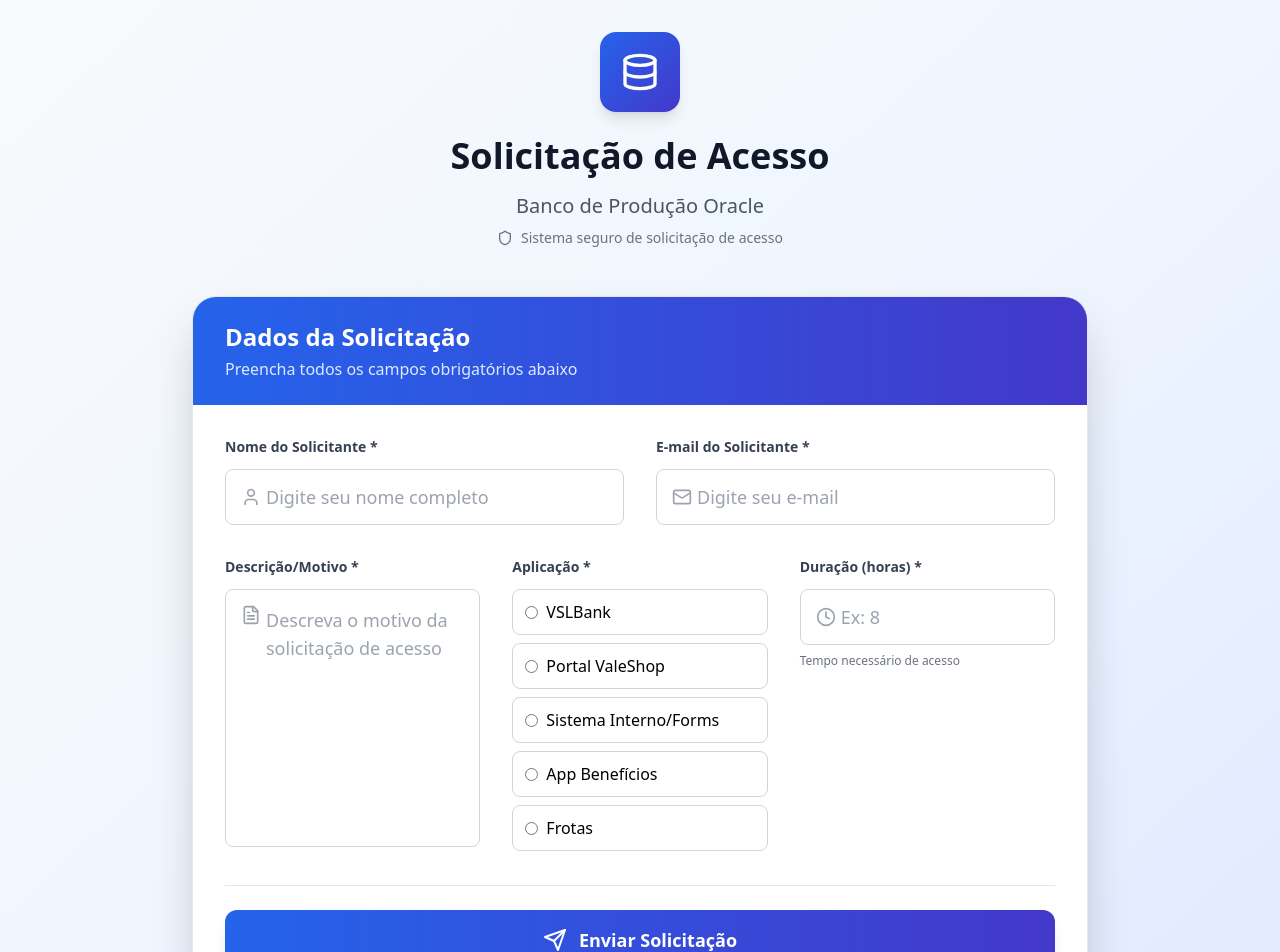
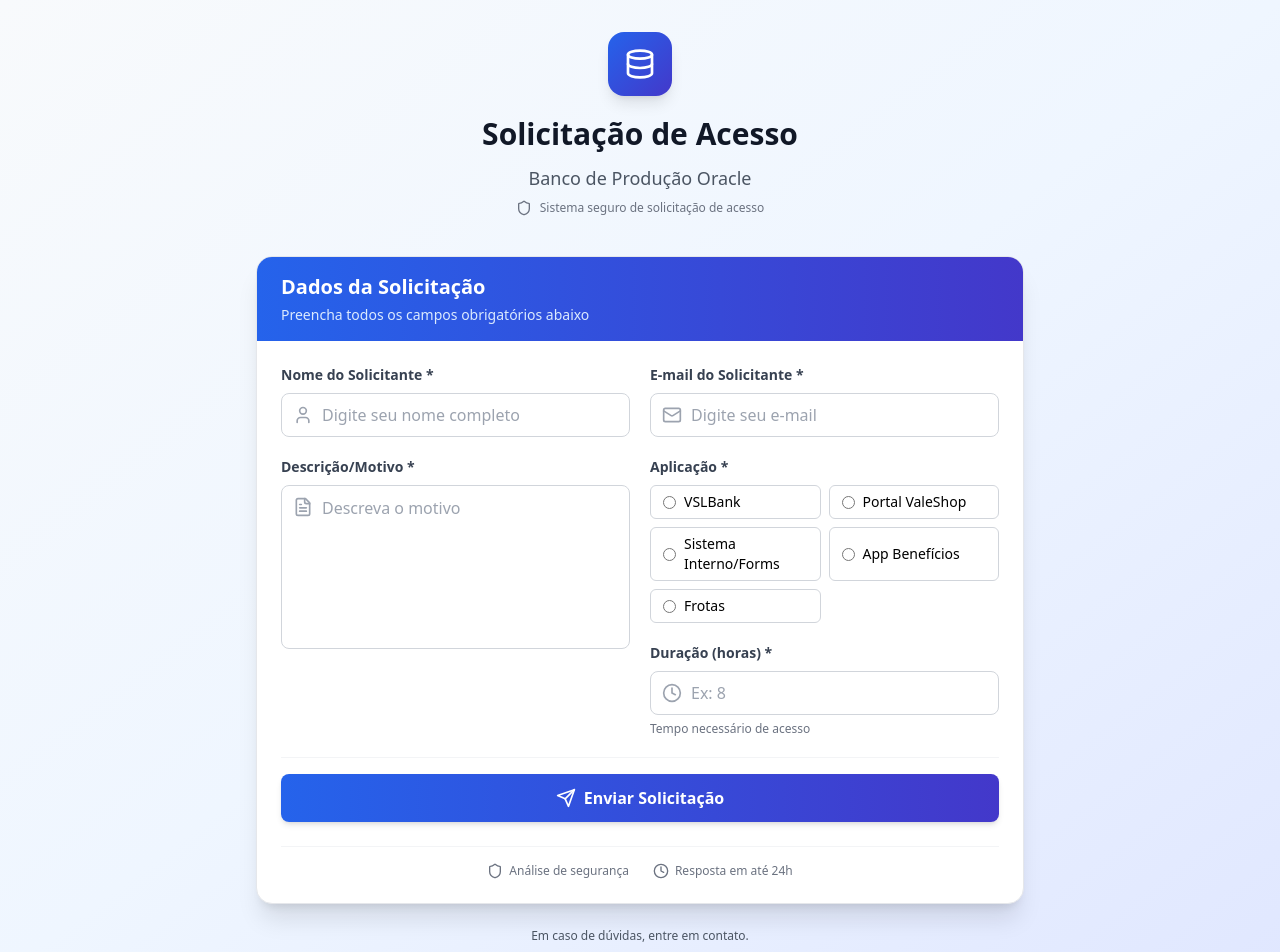
Before and after one commit to kaua2398/test2, a React (Vite) app: page / in a window 1280 px wide. Shown: the top 952 px of the page. Built offline with nearby package versions, Linux system fonts and the light colour scheme.

Commit message:
Diminuido o Formulario

```diff
--- a/package.json
+++ b/package.json
@@ -16,7 +16,7 @@
   },
   "devDependencies": {
     "@eslint/js": "^9.9.1",
-    "@types/react": "^18.3.5",
+    "@types/react": "^18.3.24",
     "@types/react-dom": "^18.3.0",
     "@vitejs/plugin-react": "^4.3.1",
     "autoprefixer": "^10.4.18",
--- a/src/App.tsx
+++ b/src/App.tsx
@@ -118,7 +118,7 @@ function App() {
   };
 
   const inputClasses = (fieldName: keyof FormData) => `
-    w-full pr-3 sm:pr-4 py-2 sm:py-3 border rounded-lg focus:outline-none focus:ring-2 focus:ring-blue-500 focus:border-transparent transition-all duration-200
+    w-full pr-3 py-2 border rounded-lg focus:outline-none focus:ring-2 focus:ring-blue-500 focus:border-transparent transition-all duration-200 text-sm sm:text-base
     ${errors[fieldName]
       ? 'border-red-500 bg-red-50'
       : 'border-gray-300 hover:border-blue-400 focus:border-blue-500'
@@ -126,120 +126,120 @@ function App() {
   `;
 
   return (
-    <div className="min-h-screen bg-gradient-to-br from-slate-50 via-blue-50 to-indigo-100 py-4 sm:py-8 px-3 sm:px-4">
-      <div className="max-w-4xl mx-auto">
+    <div className="min-h-screen bg-gradient-to-br from-slate-50 via-blue-50 to-indigo-100 py-6 sm:py-8 px-4">
+      <div className="max-w-3xl mx-auto">
         {/* Header Section */}
-        <div className="text-center mb-6 sm:mb-12">
-          <div className="flex items-center justify-center mb-6">
-            <div className="w-16 h-16 sm:w-20 sm:h-20 bg-gradient-to-br from-blue-600 to-indigo-700 rounded-2xl flex items-center justify-center shadow-lg">
-              <Database className="w-8 h-8 sm:w-10 sm:h-10 text-white" />
+        <div className="text-center mb-6 sm:mb-10">
+          <div className="flex items-center justify-center mb-5">
+            <div className="w-16 h-16 bg-gradient-to-br from-blue-600 to-indigo-700 rounded-2xl flex items-center justify-center shadow-lg">
+              <Database className="w-8 h-8 text-white" />
             </div>
           </div>
-          <h1 className="text-2xl sm:text-4xl font-bold text-gray-900 mb-4">
+          <h1 className="text-2xl sm:text-3xl font-bold text-gray-900 mb-3">
             Solicitação de Acesso
           </h1>
-          <p className="text-lg sm:text-xl text-gray-600 mb-2">
+          <p className="text-base sm:text-lg text-gray-600 mb-2">
             Banco de Produção Oracle
           </p>
-          <div className="flex items-center justify-center text-xs sm:text-sm text-gray-500">
+          <div className="flex items-center justify-center text-xs text-gray-500">
             <Shield className="w-4 h-4 mr-2" />
             <span>Sistema seguro de solicitação de acesso</span>
           </div>
         </div>
 
-        <div className="bg-white rounded-3xl shadow-2xl border border-gray-200 overflow-hidden">
-          <div className="bg-gradient-to-r from-blue-600 to-indigo-700 px-4 sm:px-8 py-4 sm:py-6">
-            <h2 className="text-xl sm:text-2xl font-semibold text-white">Dados da Solicitação</h2>
-            <p className="text-blue-100 mt-1 text-sm sm:text-base">Preencha todos os campos obrigatórios abaixo</p>
+        <div className="bg-white rounded-2xl shadow-xl border border-gray-200 overflow-hidden">
+          <div className="bg-gradient-to-r from-blue-600 to-indigo-700 px-6 py-4">
+            <h2 className="text-lg sm:text-xl font-semibold text-white">Dados da Solicitação</h2>
+            <p className="text-blue-100 mt-1 text-sm">Preencha todos os campos obrigatórios abaixo</p>
           </div>
 
-          <div className="p-4 sm:p-8">
+          <div className="p-6">
 
           {/* Status Messages */}
-          {status.type === 'success' && (
-            <div className="mb-6 sm:mb-8 p-4 sm:p-6 bg-gradient-to-r from-green-50 to-emerald-50 border border-green-200 rounded-xl flex items-start sm:items-center shadow-sm">
-              <CheckCircle className="w-5 h-5 sm:w-6 sm:h-6 text-green-600 mr-3 mt-0.5 sm:mt-0 flex-shrink-0" />
-              <span className="text-green-800 font-medium text-sm sm:text-base">{status.message}</span>
-            </div>
-          )}
-
-          {status.type === 'error' && (
-            <div className="mb-6 sm:mb-8 p-4 sm:p-6 bg-gradient-to-r from-red-50 to-rose-50 border border-red-200 rounded-xl flex items-start sm:items-center shadow-sm">
-              <AlertCircle className="w-5 h-5 sm:w-6 sm:h-6 text-red-600 mr-3 mt-0.5 sm:mt-0 flex-shrink-0" />
-              <span className="text-red-800 font-medium text-sm sm:text-base">{status.message}</span>
+          {status.type !== 'idle' && (
+            <div className={`mb-6 p-4 rounded-lg flex items-start shadow-sm
+              ${status.type === 'success' ? 'bg-green-50 border border-green-200' : ''}
+              ${status.type === 'error' ? 'bg-red-50 border border-red-200' : ''}
+            `}>
+              {status.type === 'success' && <CheckCircle className="w-5 h-5 text-green-600 mr-3 flex-shrink-0" />}
+              {status.type === 'error' && <AlertCircle className="w-5 h-5 text-red-600 mr-3 flex-shrink-0" />}
+              <span className={`font-medium text-sm
+                ${status.type === 'success' ? 'text-green-800' : ''}
+                ${status.type === 'error' ? 'text-red-800' : ''}
+              `}>{status.message}</span>
             </div>
           )}
 
           {/* Form */}
-          <form onSubmit={handleSubmit} className="space-y-6 sm:space-y-8">
-            <div className="grid grid-cols-1 lg:grid-cols-2 gap-6 sm:gap-8">
+          <form onSubmit={handleSubmit} className="space-y-5">
+            <div className="grid grid-cols-1 sm:grid-cols-2 gap-5">
               {/* Nome */}
               <div>
-                <label className="block text-sm sm:text-sm font-semibold text-gray-700 mb-2 sm:mb-3">
+                <label className="block text-sm font-semibold text-gray-700 mb-2">
                 Nome do Solicitante *
                 </label>
                 <div className="relative">
-                  <User className="absolute left-3 sm:left-4 top-1/2 transform -translate-y-1/2 text-gray-400 w-4 h-4 sm:w-5 sm:h-5" />
+                  <User className="absolute left-3 top-1/2 transform -translate-y-1/2 text-gray-400 w-5 h-5" />
                   <input
                     type="text"
                     value={formData.requester_name}
                     onChange={(e) => handleInputChange('requester_name', e.target.value)}
-                    className={`${inputClasses('requester_name')} h-12 sm:h-14 text-base sm:text-lg pl-10 sm:pl-10`}
+                    className={`${inputClasses('requester_name')} h-11 pl-10`}
                     placeholder="Digite seu nome completo"
                   />
                 </div>
                 {errors.requester_name && (
-                  <p className="mt-2 text-sm text-red-600 font-medium">{errors.requester_name}</p>
+                  <p className="mt-1.5 text-xs text-red-600 font-medium">{errors.requester_name}</p>
                 )}
               </div>
 
               {/* Email */}
               <div>
-                <label className="block text-sm sm:text-sm font-semibold text-gray-700 mb-2 sm:mb-3">
+                <label className="block text-sm font-semibold text-gray-700 mb-2">
                 E-mail do Solicitante *
                 </label>
                 <div className="relative">
-                  <Mail className="absolute left-3 sm:left-4 top-1/2 transform -translate-y-1/2 text-gray-400 w-4 h-4 sm:w-5 sm:h-5" />
+                  <Mail className="absolute left-3 top-1/2 transform -translate-y-1/2 text-gray-400 w-5 h-5" />
                   <input
                     type="email"
                     value={formData.requester_email}
                     onChange={(e) => handleInputChange('requester_email', e.target.value)}
-                    className={`${inputClasses('requester_email')} h-12 sm:h-14 text-base sm:text-lg pl-10 sm:pl-10`}
+                    className={`${inputClasses('requester_email')} h-11 pl-10`}
                     placeholder="Digite seu e-mail"
                   />
                 </div>
                 {errors.requester_email && (
-                  <p className="mt-2 text-sm text-red-600 font-medium">{errors.requester_email}</p>
+                  <p className="mt-1.5 text-xs text-red-600 font-medium">{errors.requester_email}</p>
                 )}
               </div>
             </div>
 
-            {/* CORREÇÃO: Nova estrutura de grid para alinhar os campos */}
-            <div className="grid grid-cols-1 lg:grid-cols-3 gap-6 sm:gap-8">
+            <div className="grid grid-cols-1 lg:grid-cols-2 gap-5">
                 {/* Coluna 1: Descrição/Motivo */}
-              <div className="lg:col-span-1">
-                <label className="block text-sm sm:text-sm font-semibold text-gray-700 mb-2 sm:mb-3">
+                <div>
+                    <label className="block text-sm font-semibold text-gray-700 mb-2">
                     Descrição/Motivo *
                     </label>
                     <div className="relative">
-                    <FileText className="absolute left-3 sm:left-4 top-3 sm:top-4 text-gray-400 w-4 h-4 sm:w-5 sm:h-5" />
+                        <FileText className="absolute left-3 top-3 text-gray-400 w-5 h-5" />
                         <textarea
                           value={formData.reason}
                           onChange={(e) => handleInputChange('reason', e.target.value)}
-                      className={`${inputClasses('reason')} w-full min-h-[180px] sm:min-h-[200px] pt-3 sm:pt-4 pb-3 sm:pb-4 text-base sm:text-lg resize-none pl-10 sm:pl-10`}
-                      placeholder="Descreva o motivo da solicitação de acesso"
-                      rows={8}
+                          className={`${inputClasses('reason')} min-h-[140px] pt-2.5 resize-none pl-10`}
+                          placeholder="Descreva o motivo"
+                          rows={6}
                         />
                     </div>
                     {errors.reason && (
-                  <p className="mt-2 text-sm text-red-600 font-medium">{errors.reason}</p>
+                      <p className="mt-1.5 text-xs text-red-600 font-medium">{errors.reason}</p>
                     )}
                 </div>
 
-              {/* Coluna 2: Aplicação */}
-              <div className="lg:col-span-1">
-                <label className="block text-sm font-semibold text-gray-700 mb-2 sm:mb-3">Aplicação *</label>
-                <div className="flex flex-col gap-2">
+                {/* Coluna 2: Aplicação e Duração */}
+                <div className="space-y-5">
+                    <div>
+                        <label className="block text-sm font-semibold text-gray-700 mb-2">Aplicação *</label>
+                        <div className="grid grid-cols-2 gap-2">
                           {[
                             { value: 'VSLBank', label: 'VSLBank' },
                             { value: 'Portal ValeShop', label: 'Portal ValeShop' },
@@ -247,12 +247,8 @@ function App() {
                             { value: 'App Benefícios', label: 'App Benefícios' },
                             { value: 'Frotas', label: 'Frotas' }
                           ].map(app => (
-                    <label key={app.value} className={`flex items-center px-3 py-2.5 rounded-lg border cursor-pointer transition-all duration-150 text-sm sm:text-base font-medium
-                      ${formData.application === app.value
-                        ? 'bg-blue-600 text-white border-blue-600 shadow-sm'
-                        : errors.application
-                          ? 'border-red-500 bg-red-50 text-red-700'
-                          : 'bg-white border-gray-300 hover:border-blue-400'}
+                            <label key={app.value} className={`flex items-center px-3 py-1.5 rounded-md border cursor-pointer transition-all duration-150 text-sm font-medium
+                              ${formData.application === app.value ? 'bg-blue-600 text-white border-blue-600' : errors.application ? 'border-red-500 bg-red-50 text-red-700' : 'bg-white border-gray-300 hover:border-blue-400'}
                             `}>
                               <input
                                 type="radio"
@@ -267,50 +263,49 @@ function App() {
                           ))}
                         </div>
                         {errors.application && (
-                  <p className="mt-2 text-sm text-red-600 font-medium">{errors.application}</p>
+                          <p className="mt-1.5 text-xs text-red-600 font-medium">{errors.application}</p>
                         )}
                     </div>
-
-              {/* Coluna 3: Duração */}
-              <div className="lg:col-span-1">
-                <label className="block text-sm sm:text-sm font-semibold text-gray-700 mb-2 sm:mb-3">
+                    <div>
+                        <label className="block text-sm font-semibold text-gray-700 mb-2">
                         Duração (horas) *
                         </label>
                         <div className="relative">
-                  <Clock className="absolute left-3 sm:left-4 top-1/2 transform -translate-y-1/2 text-gray-400 w-4 h-4 sm:w-5 sm:h-5" />
+                          <Clock className="absolute left-3 top-1/2 transform -translate-y-1/2 text-gray-400 w-5 h-5" />
                           <input
                             type="number"
                             min="1"
                             value={formData.duration_hours}
                             onChange={(e) => handleInputChange('duration_hours', e.target.value)}
-                    className={`${inputClasses('duration_hours')} h-12 sm:h-14 text-base sm:text-lg pl-10 sm:pl-10`}
+                            className={`${inputClasses('duration_hours')} h-11 pl-10`}
                             placeholder="Ex: 8"
                           />
                         </div>
                         {errors.duration_hours && (
-                  <p className="mt-2 text-sm text-red-600 font-medium">{errors.duration_hours}</p>
+                          <p className="mt-1.5 text-xs text-red-600 font-medium">{errors.duration_hours}</p>
                         )}
-                <p className="mt-2 text-xs text-gray-500">
+                         <p className="mt-1.5 text-xs text-gray-500">
                            Tempo necessário de acesso
                          </p>
                     </div>
                 </div>
+            </div>
 
             {/* Submit Button */}
-            <div className="pt-4 sm:pt-6 border-t border-gray-200">
+            <div className="pt-4 border-t border-gray-100">
               <button
                 type="submit"
                 disabled={status.type === 'loading'}
-                className="w-full bg-gradient-to-r from-blue-600 to-indigo-700 hover:from-blue-700 hover:to-indigo-800 disabled:from-blue-400 disabled:to-indigo-500 text-white font-semibold py-3 sm:py-4 px-6 sm:px-8 rounded-xl transition-all duration-300 flex items-center justify-center space-x-2 sm:space-x-3 disabled:cursor-not-allowed transform hover:scale-[1.02] disabled:hover:scale-100 shadow-lg hover:shadow-xl text-base sm:text-lg"
+                className="w-full bg-gradient-to-r from-blue-600 to-indigo-700 hover:from-blue-700 hover:to-indigo-800 disabled:from-blue-400 disabled:to-indigo-500 text-white font-semibold py-3 px-6 rounded-lg transition-all duration-300 flex items-center justify-center space-x-2 disabled:cursor-not-allowed transform hover:scale-[1.01] shadow-md hover:shadow-lg text-base"
               >
                 {status.type === 'loading' ? (
                   <>
-                    <div className="w-5 h-5 sm:w-6 sm:h-6 border-2 border-white border-t-transparent rounded-full animate-spin"></div>
-                    <span>Enviando Solicitação...</span>
+                    <div className="w-5 h-5 border-2 border-white border-t-transparent rounded-full animate-spin"></div>
+                    <span>Enviando...</span>
                   </>
                 ) : (
                   <>
-                    <Send className="w-5 h-5 sm:w-6 sm:h-6" />
+                    <Send className="w-5 h-5" />
                     <span>Enviar Solicitação</span>
                   </>
                 )}
@@ -319,14 +314,14 @@ function App() {
           </form>
 
             {/* Footer */}
-            <div className="mt-6 sm:mt-8 pt-4 sm:pt-6 border-t border-gray-200 text-center">
-              <div className="flex flex-col sm:flex-row items-center justify-center space-y-2 sm:space-y-0 sm:space-x-6 text-xs sm:text-sm text-gray-500">
+            <div className="mt-6 pt-4 border-t border-gray-100 text-center">
+              <div className="flex items-center justify-center space-x-6 text-xs text-gray-500">
                 <div className="flex items-center">
-                  <Shield className="w-4 h-4 mr-2" />
+                  <Shield className="w-4 h-4 mr-1.5" />
                   <span>Análise de segurança</span>
                 </div>
                 <div className="flex items-center">
-                  <Clock className="w-4 h-4 mr-2" />
+                  <Clock className="w-4 h-4 mr-1.5" />
                   <span>Resposta em até 24h</span>
                 </div>
               </div>
@@ -335,8 +330,8 @@ function App() {
         </div>
 
         {/* Additional Info */}
-        <div className="mt-6 sm:mt-8 text-center">
-          <p className="text-xs sm:text-sm text-gray-600">
+        <div className="mt-6 text-center">
+          <p className="text-xs text-gray-600">
             Em caso de dúvidas, entre em contato.
           </p>
         </div>
```
Also changed, not shown: 1 other file (tests, documents, lock files or other folders). Lines whose indentation alone changed are shown as unchanged.
